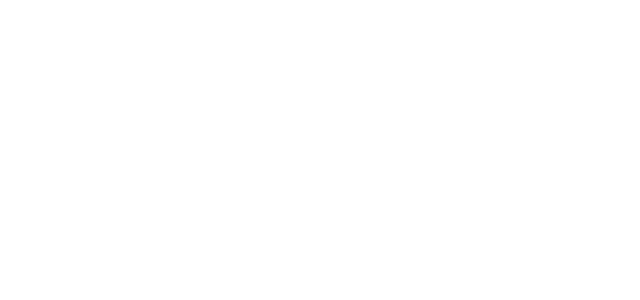
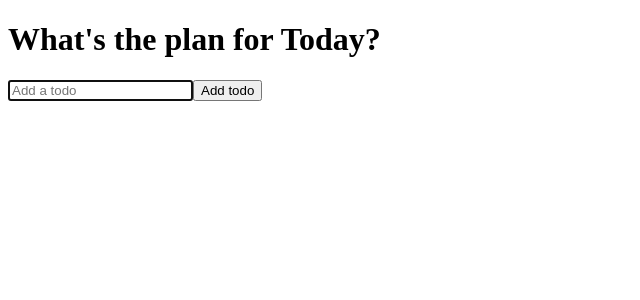
Before and after one commit to amin-qanbari/todo-app, a React (Create React App) app: page / in a window 1280 px wide. Shown: the top 300 px of the page, without its empty margins (0-640 px from the left). Built offline with nearby package versions, Linux system fonts and the light colour scheme.

Commit message:
import components...

```diff
--- a/src/App.js
+++ b/src/App.js
@@ -1,9 +1,11 @@
+import React from 'react';
 import './App.css';
+import TodoList from './components/TodoList';
 
 function App() {
   return (
-    <div className="App">
-
+    <div className="todo-app">
+      <TodoList/>
     </div>
   );
 }
--- a/src/index.css
+++ /dev/null
@@ -1,13 +0,0 @@
-body {
-  margin: 0;
-  font-family: -apple-system, BlinkMacSystemFont, 'Segoe UI', 'Roboto', 'Oxygen',
-    'Ubuntu', 'Cantarell', 'Fira Sans', 'Droid Sans', 'Helvetica Neue',
-    sans-serif;
-  -webkit-font-smoothing: antialiased;
-  -moz-osx-font-smoothing: grayscale;
-}
-
-code {
-  font-family: source-code-pro, Menlo, Monaco, Consolas, 'Courier New',
-    monospace;
-}
--- a/src/index.js
+++ b/src/index.js
@@ -1,6 +1,5 @@
 import React from "react";
 import ReactDOM from "react-dom";
-import "./index.css";
 import App from "./App";
 
 ReactDOM.render(<App />, document.getElementById("root"));
```
